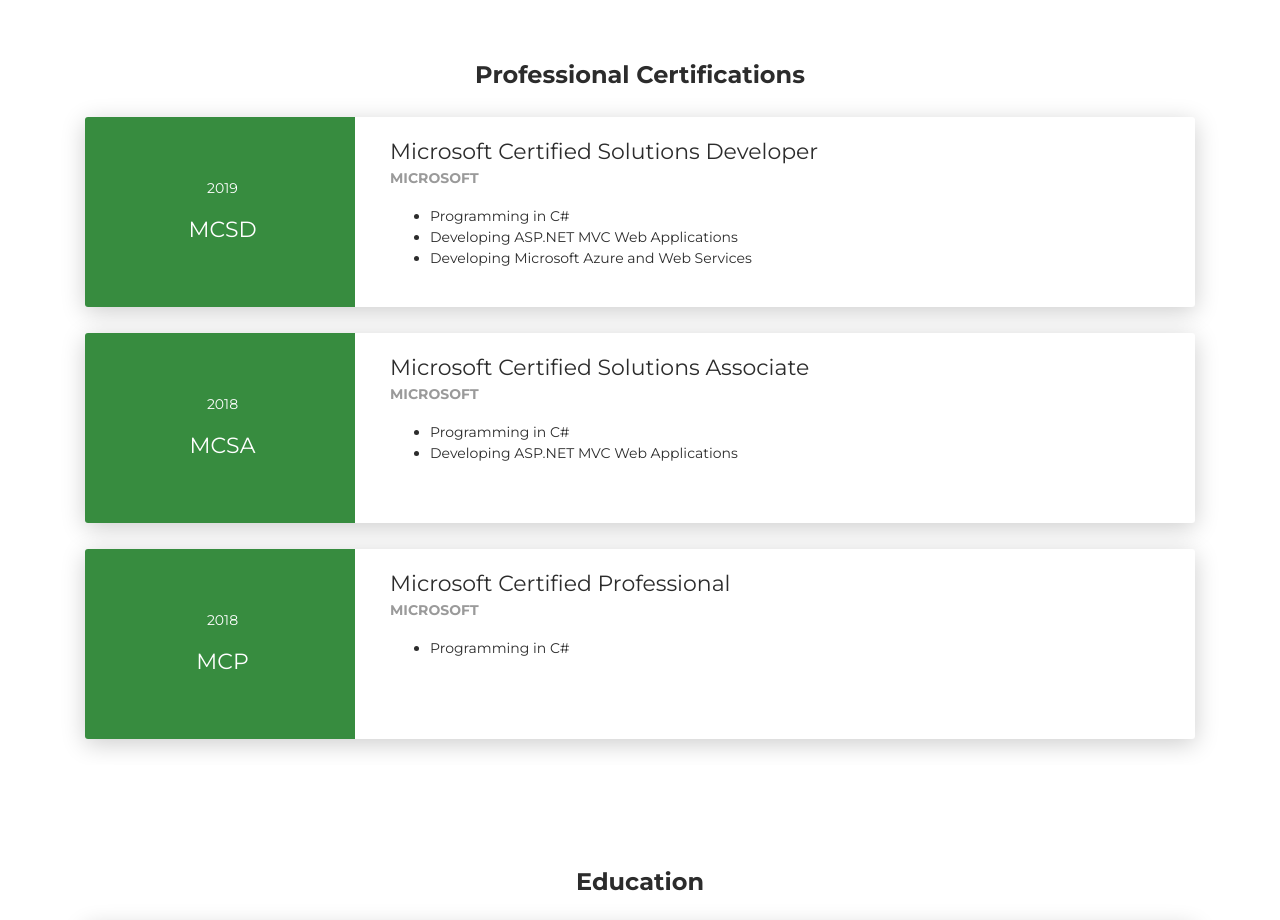
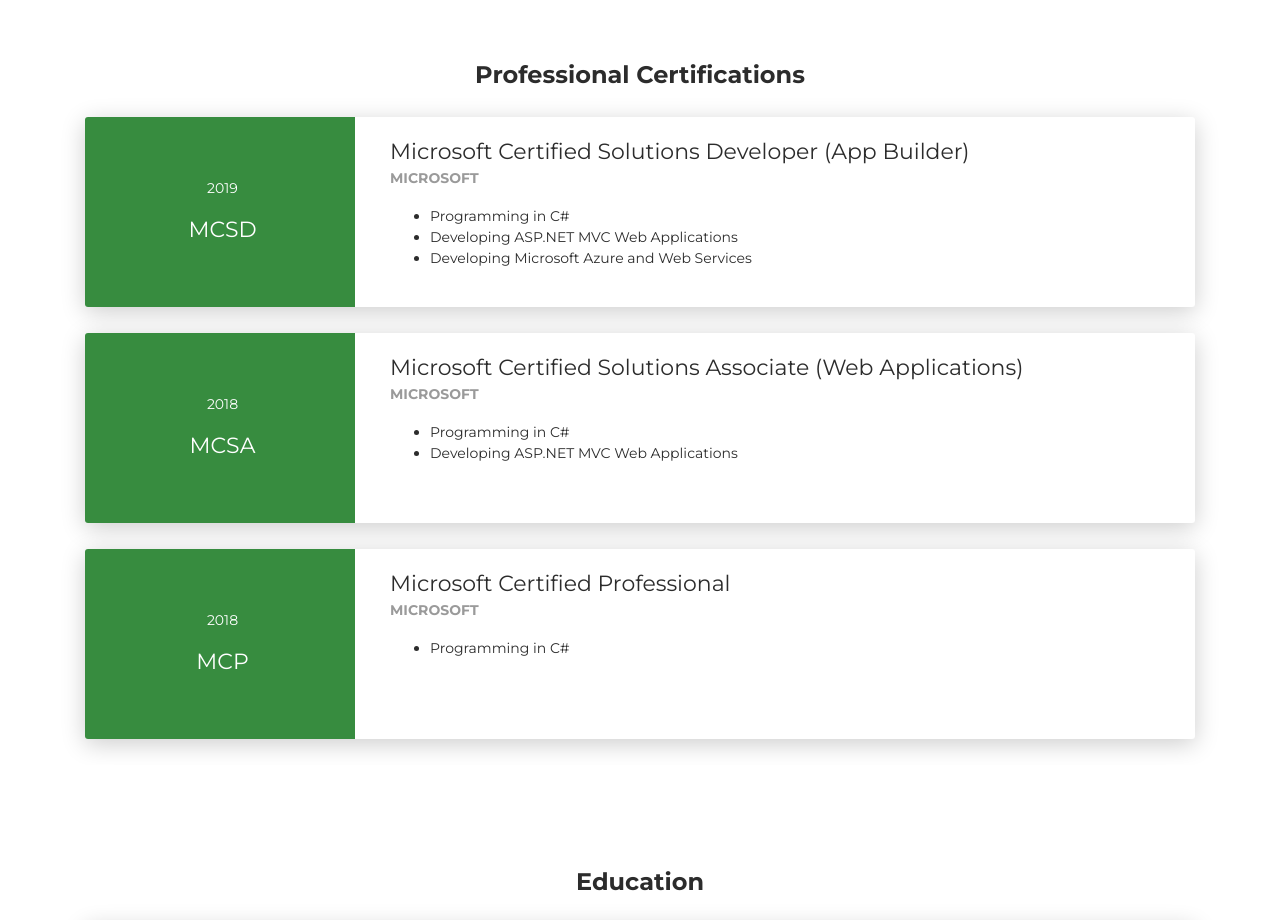
Before and after one commit to KeletsoBotsalano/KeletsoBotsalano.github.io, a plain HTML site: page index.html in a window 1280 px wide. Shown: the part 2760-3680 px from the top of the page. Drawn offline with Linux system fonts and the light colour scheme.

Commit message:
state certification name

```diff
--- a/index.html
+++ b/index.html
@@ -283,7 +283,7 @@
         </div>
         <div class="col-md-9" data-aos="fade-left" data-aos-offset="50" data-aos-duration="500">
           <div class="card-body">
-            <div class="h5">Microsoft Certified Solutions Developer</div>
+            <div class="h5">Microsoft Certified Solutions Developer (App Builder)</div>
             <p class="category">Microsoft</p>
             <ul>
               <li>Programming in C#</li>
@@ -304,7 +304,7 @@
         </div>
         <div class="col-md-9" data-aos="fade-left" data-aos-offset="50" data-aos-duration="500">
           <div class="card-body">
-            <div class="h5">Microsoft Certified Solutions Associate</div>
+            <div class="h5">Microsoft Certified Solutions Associate (Web Applications)</div>
             <p class="category">Microsoft</p>
             <ul>
               <li>Programming in C#</li>
```
